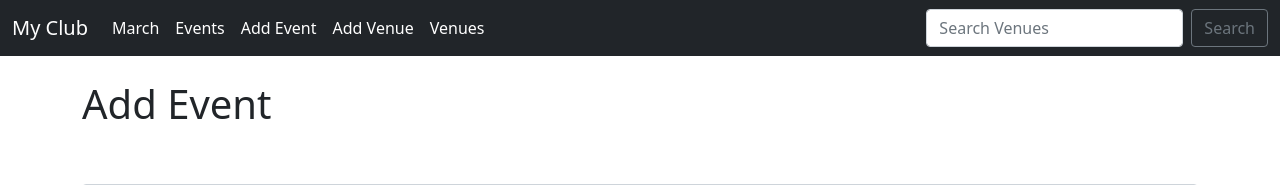
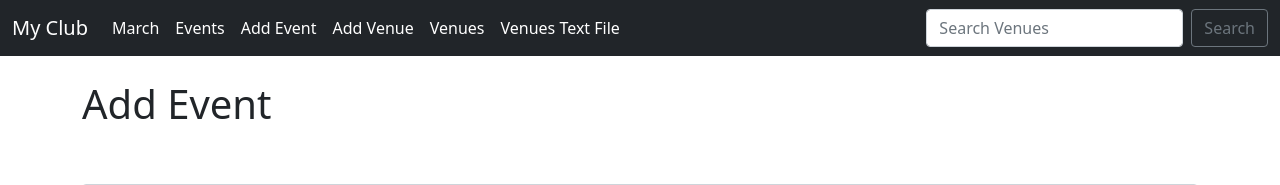
Before and after one commit to vladimirmaciel/Wednesdays, a Django app: page /add_event in a window 1280 px wide. Shown: the top 185 px of the page. Run offline with Django 3.2, Linux system fonts and the light colour scheme; data comes from the database, SQL or seed files in the repository; both versions use the stored data as it was after the commit.

Commit message:
gerar arquivo txt

```diff
--- a/myclub_website/events/templates/events/navbar.html
+++ b/myclub_website/events/templates/events/navbar.html
@@ -42,6 +42,12 @@
           <a class="nav-link active" href="{%url 'list-venues' %}"> Venues</a>
         </li>
 
+        <li class="nav-item">
+          <a class="nav-link active" href="{% url 'venue_text' %}">
+            Venues Text File</a
+          >
+        </li>
+
         <!-- <li class="nav-item dropdown">
                     <a class="nav-link dropdown-toggle" href="#" id="navbarDropdown" role="button" data-bs-toggle="dropdown" aria-expanded="false">
               Dropdown
--- a/myclub_website/events/urls.py
+++ b/myclub_website/events/urls.py
@@ -23,6 +23,7 @@ urlpatterns = [
     path('add_event', views.add_event, name='add-event'),
     path('delete_event/<event_id>', views.delete_event, name='delete-event'),
     path('delete_venue/<venue_id>', views.delete_venue, name='delete-venue'),
+    path('venue_text', views.venue_text, name='venue_text'),
 
 
 ]
--- a/myclub_website/events/views.py
+++ b/myclub_website/events/views.py
@@ -3,9 +3,39 @@ import calendar  # imporanto biblioteca calendar do django
 # importa HTMLCalendar dentro da bilioteca calendar
 from calendar import HTMLCalendar
 from datetime import datetime
-from django.http import HttpResponseRedirect
+from django.http import HttpResponseRedirect, response
+from django.http import HttpResponse
 from .models import Event, Venue
 from .forms import VenueForm, EventForm
+
+# Generate Text File Venue List
+
+
+def venue_text(request):
+    response = HttpResponse(content_type='text/plain')
+    response['Content-Disposition'] = 'attachment; filename=venues.txt'
+
+    # Designate The Model
+    venues = Venue.objects.all()
+
+    # Create blank list
+    lines = []
+
+    # Loop Thu an output
+    for venue in venues:
+        # lines.append(f'{venue}\n') lista todos
+        lines.append(
+            f'{venue.name}\n{venue.address}\n{venue.zip_code}\n{venue.phone}\n{venue.web}\n{venue.email_address}\n\n\n')
+
+        # lines = ["This is line 1\n",
+        #          "This is line 2\n",
+        #          "This is line 3\n\n",
+        #          "Vladimir Maciel Serra is Awesome!\n"
+        #          ]
+
+        # Write To TextFile
+    response.writelines(lines)
+    return response
 
 # Delete Venue
 
```
Also changed, not shown: myclub_website/db.sqlite3.
